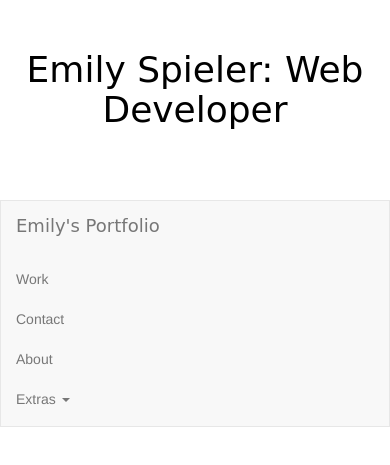
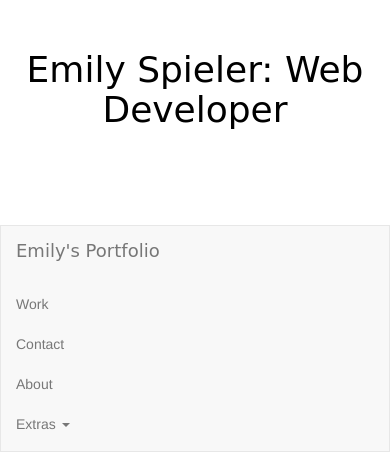
Before and after one commit to emilyspieler/portfolio, a PHP site: page /index.html in a window 390 px wide. Shown: the top 465 px of the page. Run offline with PHP 8.4, Linux system fonts and the light colour scheme; some web fonts are replaced.

Commit message:
mobile fix

```diff
--- a/style.css
+++ b/style.css
@@ -162,7 +162,7 @@ p.contact {
       color: black;
       background-color: white;
       margin: auto;
-      height: 200px;
+      height: 225px;
       box-shadow: none;
       -webkit-animation: fadein 2s; /* Safari, Chrome and Opera > 12.1 */
            -moz-animation: fadein 2s; /* Firefox < 16 */
```
